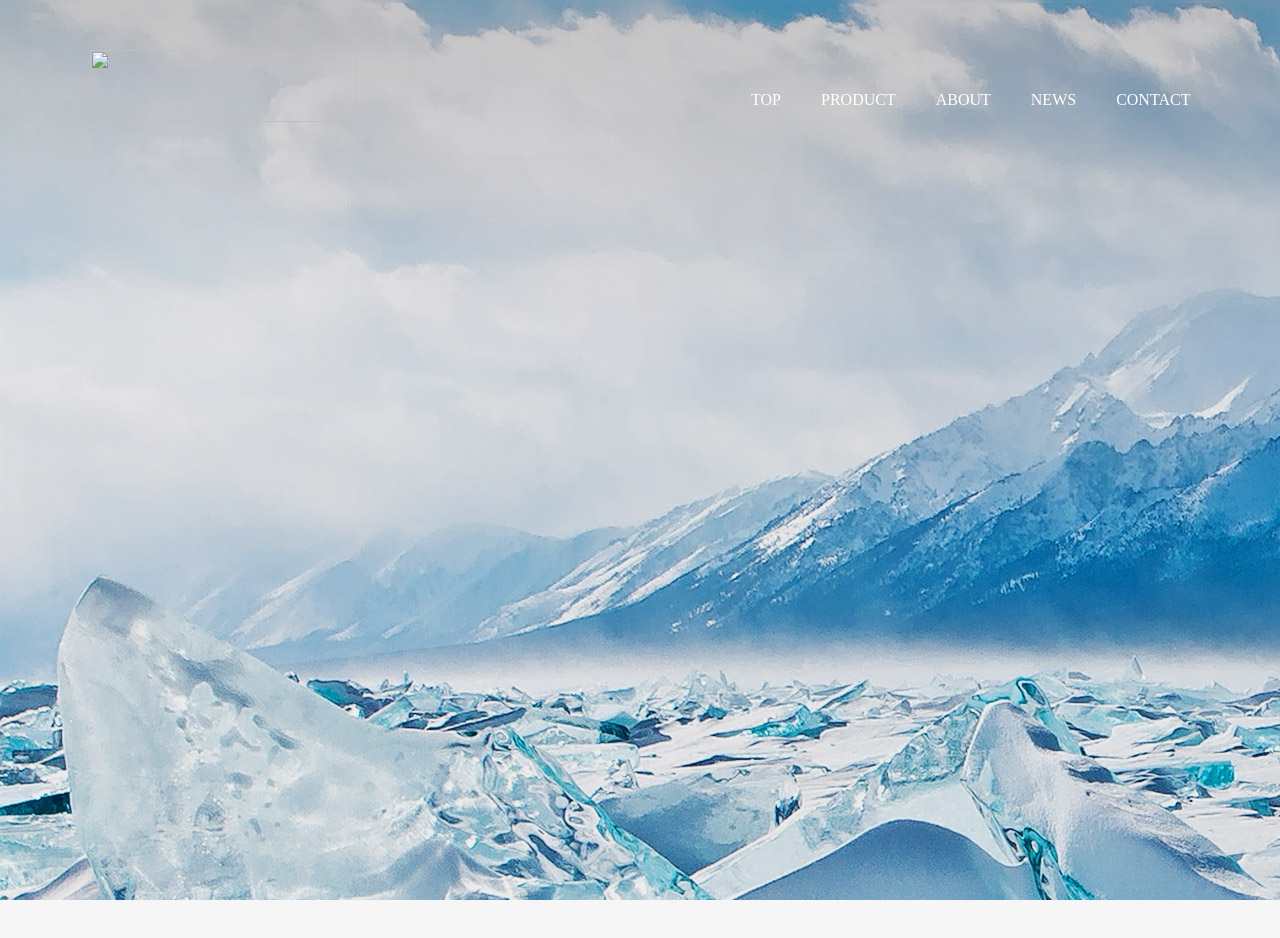
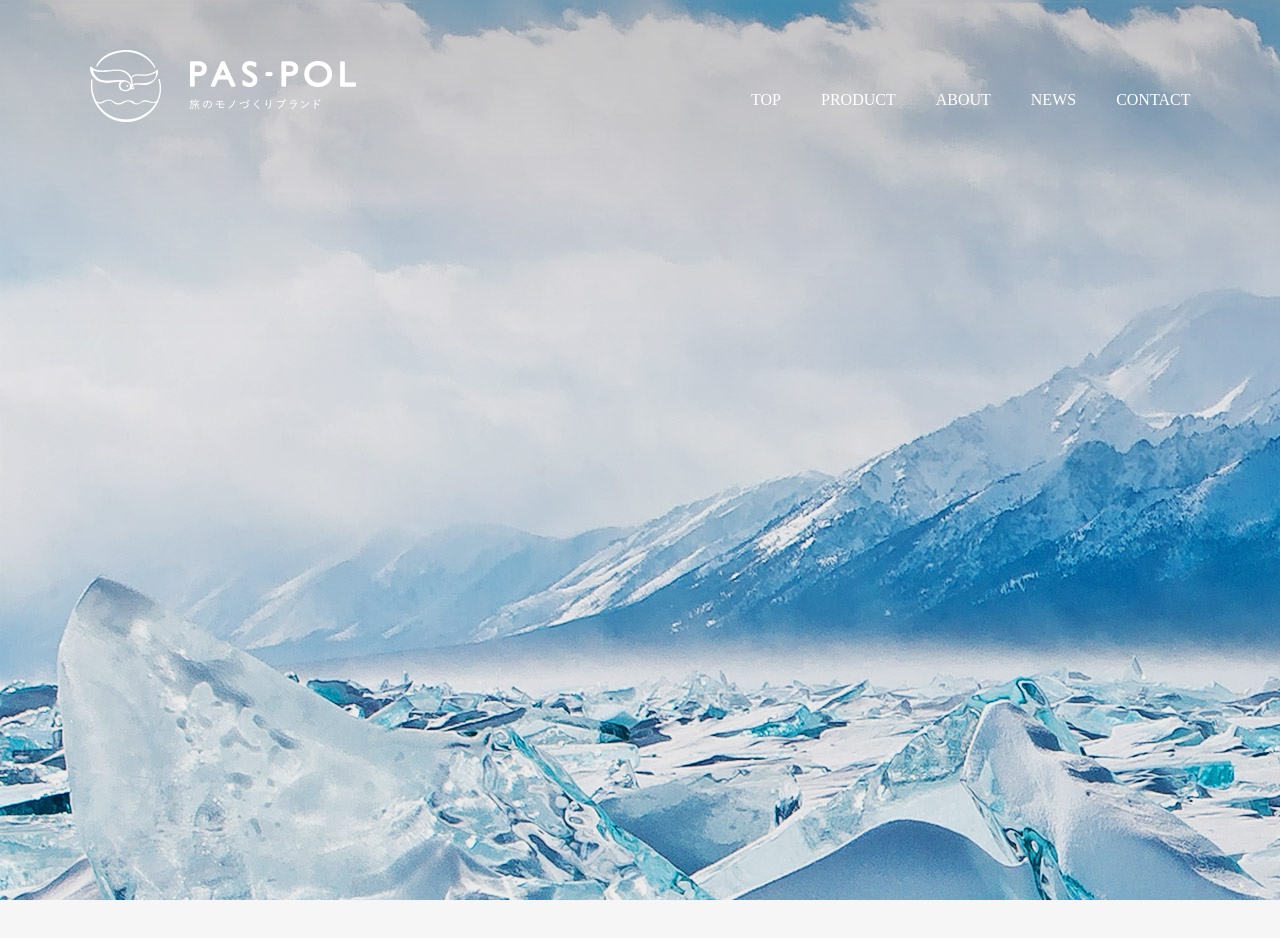
Before and after one commit to shozo1030/PAS-POL-LP, a plain HTML site: page index.html in a window 1280 px wide. Shown: the top 938 px of the page. Drawn offline with nearby package versions, Linux system fonts and the light colour scheme.

Commit message:
Update index.html

```diff
--- a/index.html
+++ b/index.html
@@ -10,7 +10,7 @@
   <header>
     <div class="header-container" id="top">
         <div class="header-left ">
-          <img class="logo" src="./img/siteLogo-pc@2x.png">
+          <img class="logo" src="siteLogo-pc@2x.png">
         </div>
       <div class="header-right">
         <ul>
```
